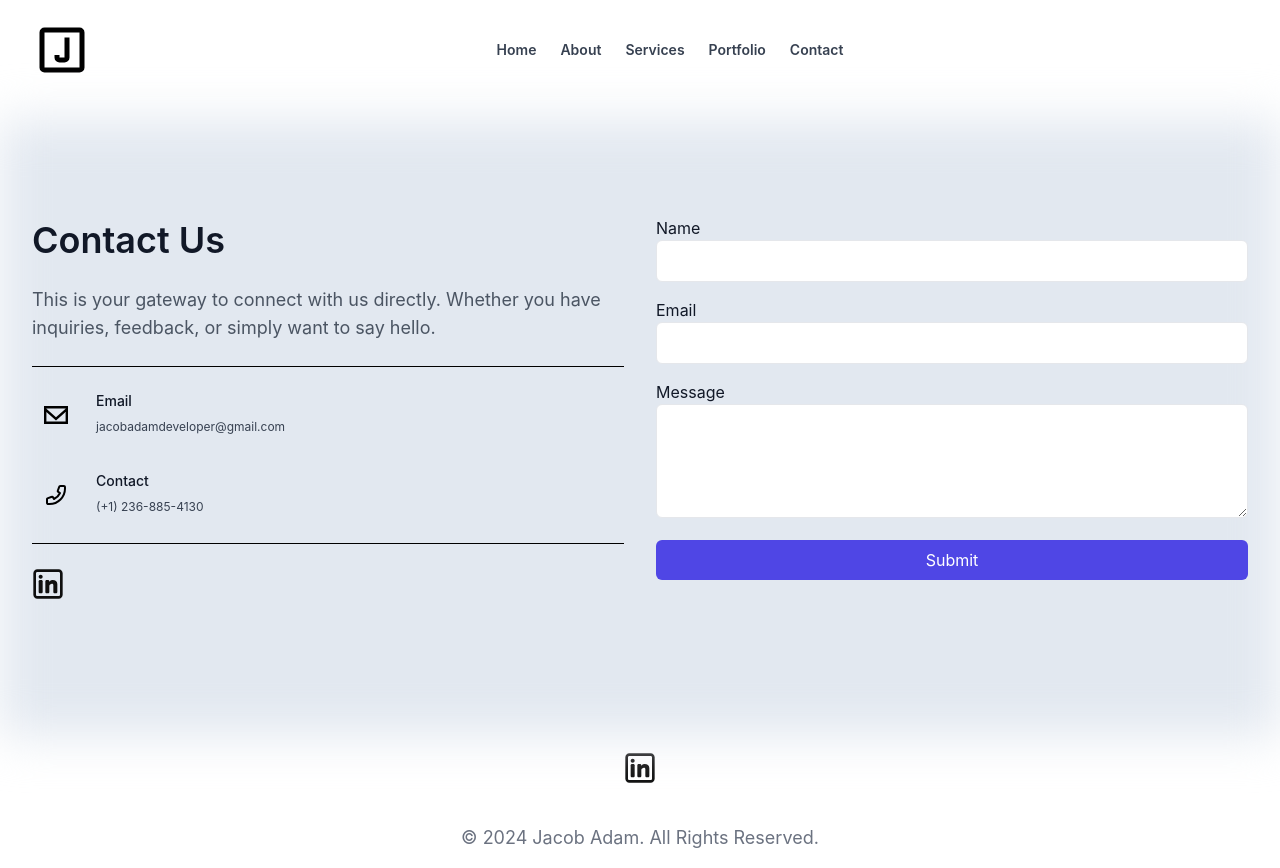
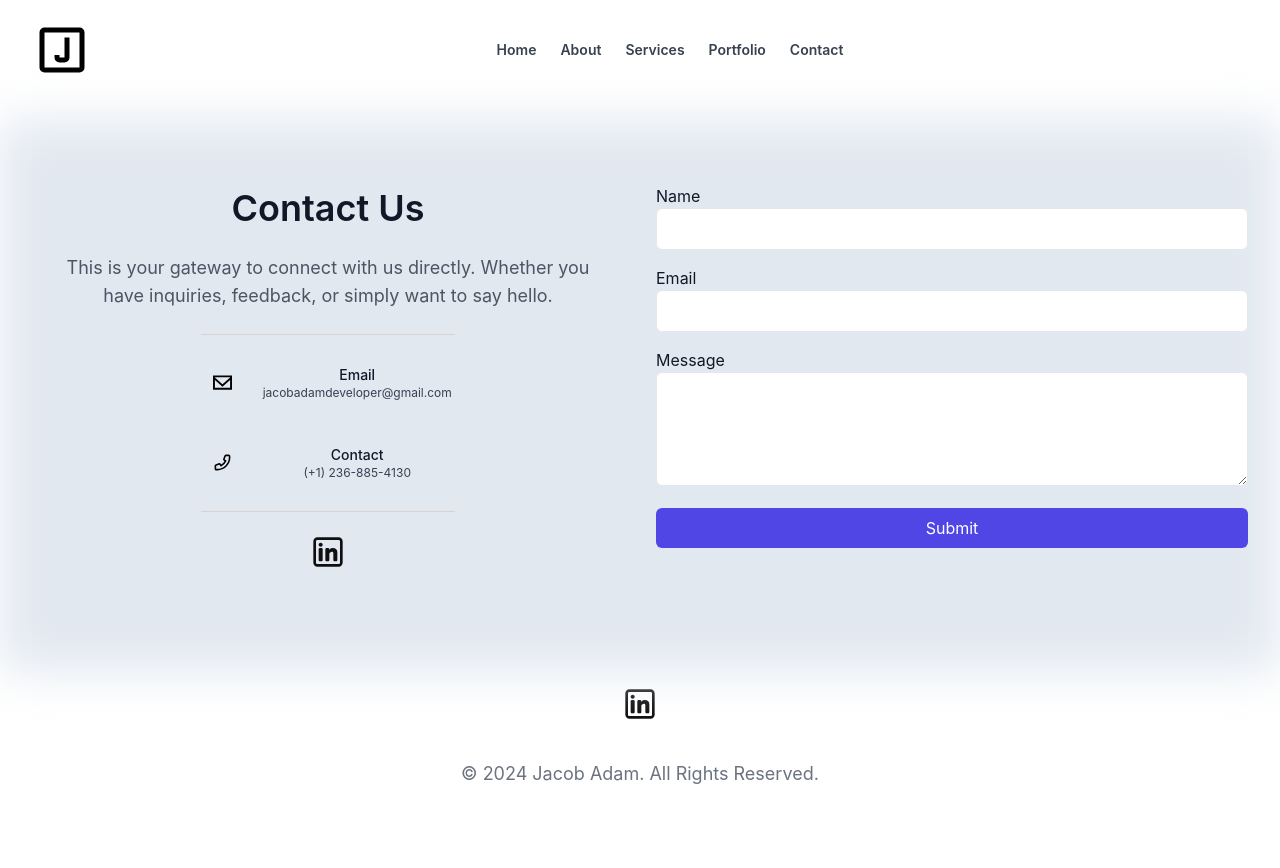
Before and after one commit to jacobadam/jacobadamdeveloper, a React (Create React App) app: page /contact in a window 1280 px wide. After the commit the page ends 804 px from the top, so only its background shows below. Built offline with nearby package versions, Linux system fonts and the light colour scheme.

Commit message:
update styling on contact form

```diff
--- a/src/Contact.js
+++ b/src/Contact.js
@@ -5,10 +5,10 @@ export default function Contact() {
     <div className="relative">
       <div className="absolute inset-0 blur-xl bg-slate-200"></div>
 
-      <section className="py-24 relative">
+      <section className="py-16 relative">
         <div className="mx-auto max-w-7xl px-4 sm:px-6 lg:px-8">
-          <div className="grid lg:grid-cols-2 grid-cols-1 gap-8">
-            <div>
+          <div className="grid lg:grid-cols-2 grid-cols-1 gap-8 lg:items-start items-center lg:justify-start justify-center">
+            <div className="flex flex-col items-center text-center px-4 sm:px-6">
               <h2 className="text-gray-900 text-4xl font-semibold font-manrope leading-snug pb-5">
                 Contact Us
               </h2>
@@ -16,42 +16,42 @@ export default function Contact() {
                 This is your gateway to connect with us directly. Whether you
                 have inquiries, feedback, or simply want to say hello.
               </p>
-              <div className="py-6 border-y border-black">
-                <div className="group flex gap-4">
-                  <div className="rounded-lg transition-all duration-700 ease-in-out p-3">
+              <div className="py-6 border-y border-stone-300 text-center">
+                <div className="flex items-center gap-4">
+                  <div className="rounded-lg p-3">
                     <img
                       src="/email2.svg"
                       alt="Email Icon"
                       className="w-6 h-6 object-contain"
                     />
                   </div>
-                  <div className="flex flex-col gap-2">
+                  <div className="flex flex-col items-center w-full">
                     <h6 className="text-gray-900 text-sm font-medium">Email</h6>
-                    <p className="text-gray-700 text-xs font-normal">
+                    <p className="text-gray-700 text-xs font-normal text-center">
                       jacobadamdeveloper@gmail.com
                     </p>
                   </div>
                 </div>
-                <div className="group flex gap-4 mt-8">
-                  <div className="rounded-lg transition-all duration-700 ease-in-out p-3">
+                <div className="flex items-center gap-4 mt-8">
+                  <div className="rounded-lg p-3">
                     <img
                       src="/phone2.svg"
                       alt="Phone Icon"
                       className="w-6 h-6 object-contain"
                     />
                   </div>
-                  <div className="flex flex-col gap-2">
+                  <div className="flex flex-col items-center w-full">
                     <h6 className="text-gray-900 text-sm font-medium">
                       Contact
                     </h6>
-                    <p className="text-gray-700 text-xs font-normal">
+                    <p className="text-gray-700 text-xs font-normal text-center">
                       (+1) 236-885-4130
                     </p>
                   </div>
                 </div>
               </div>
-              <div className="flex gap-6 mt-6">
-                <div className="flex space-x-10 justify-center items-center mb-10">
+
+              <div className="flex justify-center items-center mb-10 mt-6">
                 <a
                   href="https://www.linkedin.com/in/jacobnevitt/"
                   target="_blank"
@@ -66,7 +66,7 @@ export default function Contact() {
                 </a>
               </div>
             </div>
-            </div>
+
             <div>
               <form action="" method="POST" className="space-y-4">
                 <div>
```
Lines whose indentation alone changed are shown as unchanged.
